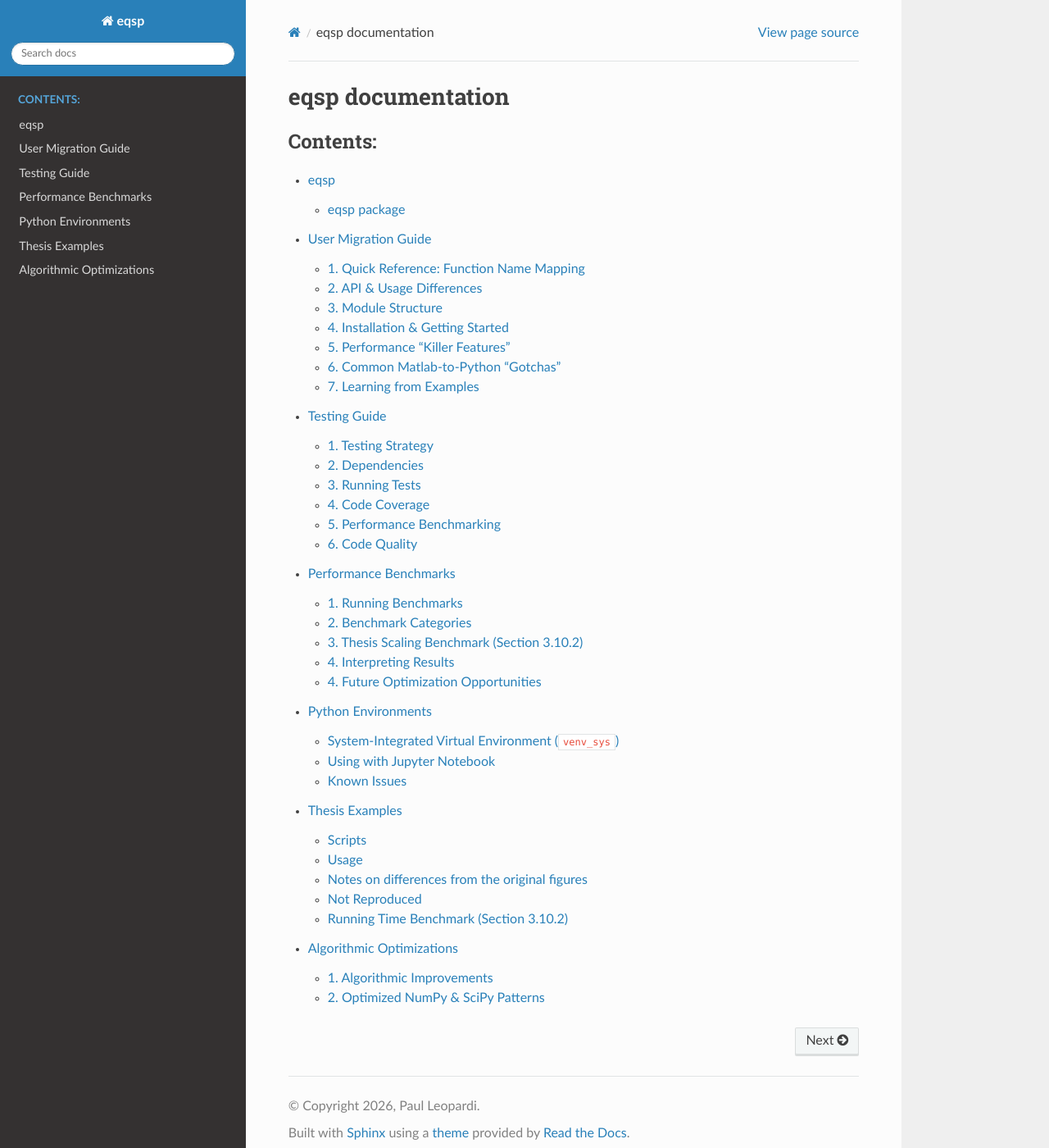
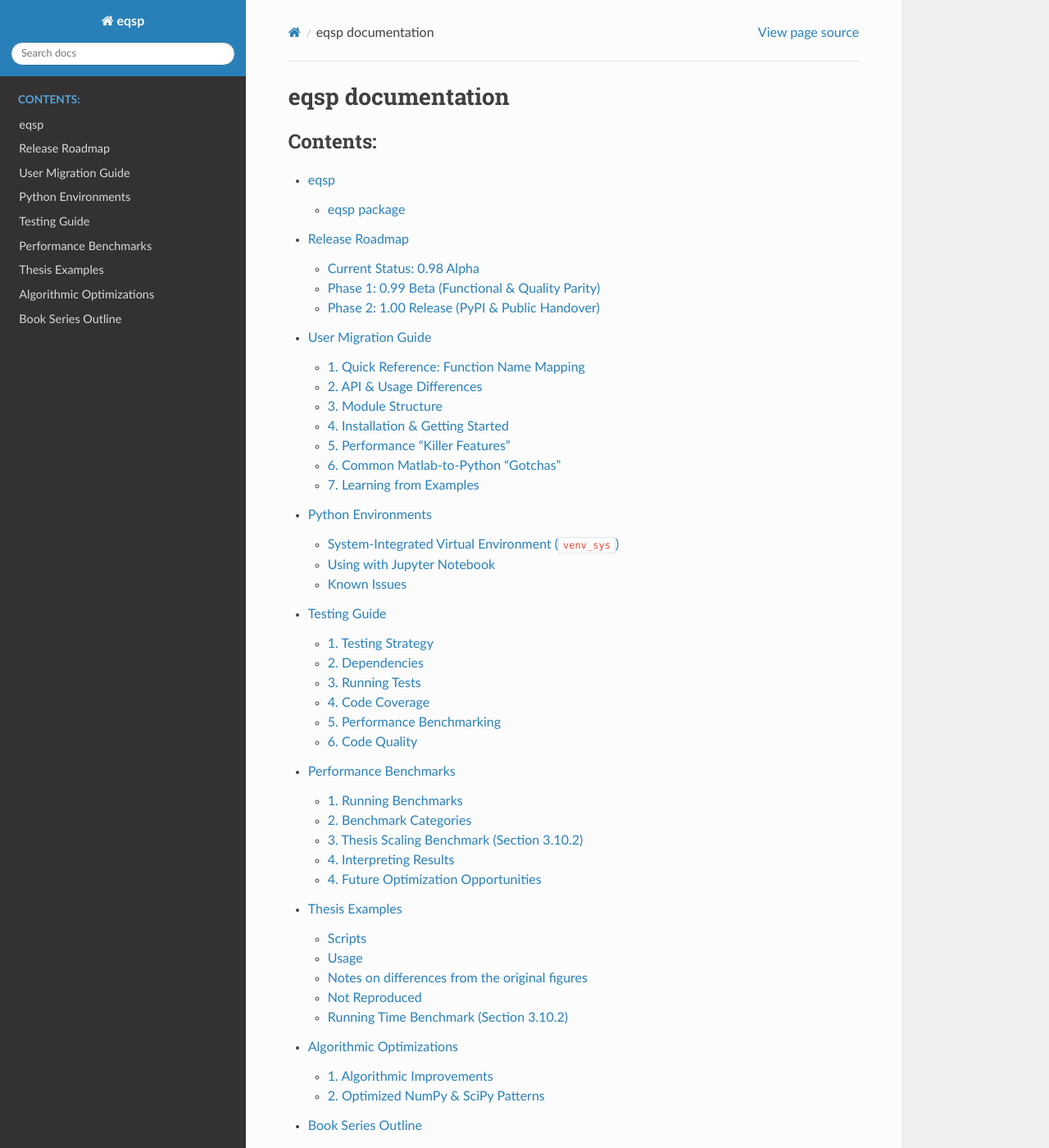
Before and after one commit to penguian/eqsp, a Sphinx documentation site: the page built from doc/index.rst, in a window 1280 px wide and 1400 px high. Shown: the whole window at 82% size. Built offline with Sphinx 7.4.7 and the Read the Docs theme 3.1.0, drawn with Linux system fonts in a browser that asks for light colours; some of the changed lines change nothing that is shown; some of the changed text lies outside the part shown.

Commit message:
Update the documentation for Alpha release

```diff
--- /dev/null
+++ b/doc/book_series_outline.md
@@ -0,0 +1,87 @@
+# Book Series Outline: Equal Area Sphere Partitioning in Python
+
+This document provides a structured outline for the planned two-volume documentation series on ReadTheDocs.
+
+---
+
+## Volume 1: The User Guide
+**Purpose**: An accessible entry point for researchers and scientists using the `eqsp` toolkit.
+
+### 1. Introduction & Setup
+- **Background**: Overview of Equal Area Sphere Partitioning (EQ) and its applications.
+- **Environment Management**:
+  - Python version requirements (3.11+).
+  - Virtual environment strategies (`venv` vs `venv_sys`).
+  - Handling system-integrated dependencies (Mayavi, VTK, PyQt5).
+- **Quick Start**: Generating your first point set in 60 seconds.
+
+### 2. The Applicability of EQSP: Use Cases
+*Based on: "The applicability of equal area partitions of the unit sphere", JAS 1(2), 2024.*
+- **History of the Toolbox**: Evolution from the 2005 Matlab release to the current Python port.
+- **Cross-Disciplinary Applications**:
+  - **Climate & Weather**: Spatio-temporal reconstructions and load balancing for the ECMWF Integrated Forecasting System (IFS).
+  - **Biology & Medicine**: RNA folding simulations ($S^3$), 3D MRI sampling trajectories, and brain connectivity parcellation.
+  - **Geophysics**: Sampling tectonic patterns on the moon and locating geomagnetic virtual observatories (GVOs).
+  - **Engineering & Physics**: Micromechanics of carbon fibre and correlation energy in Fermi gases.
+  - **Robotics & Visualization**: Orientation estimation via hyperhemispheres and Google Earth spatial data mapping (R2G2).
+- **Evaluating Performance**: Lessons from comparisons with $k$-means clustering, spiral points, and icosahedral partitions.
+
+### 3. Core Concepts & Geometries
+- **Coordinate Systems**: Spherical vs Euclidean conventions in `eqsp`.
+- **The EQ Algorithm**: Intuition behind recursive zonal partitioning.
+- **Supported Manifolds**: Operations on $S^2$, $S^3$, and higher-dimensional spheres $S^d$.
+
+### 4. Practical Usage
+- **Partitioning**: Working with `eq_regions` and `eq_point_set`.
+- **Property Analysis**: Measuring minimum distance, packing density, and Riesz energy.
+- **Histograms & Binning**: Vectorized point-in-region lookups for bulk data on $S^2$.
+
+### 5. Visualization & Illustration
+- **2D Schematics**: Matplotlib-based algorithm diagrams and projections.
+- **3D Interactive Graphics**: Mastering Mayavi for rendering partitions and point sets on $S^2$ and $S^3$.
+- **Jupyter Integration**: Using `ipyevents` for interactive research in notebooks.
+
+### 6. Reproducing Research
+- **PhD Thesis Examples**: A guide to the `examples/phd-thesis/src` scripts.
+- **Calibration**: Matching thesis aesthetics (LaTeX titles, axis formatting, markers).
+
+---
+
+## Volume 2: The Maintenance Guide
+**Purpose**: A deep technical manual for developers, contributors, and those extending the library.
+
+### 1. Architecture & Design
+- **Module Breakdown**: Internal (`_private`) vs Public API logic.
+- **The Composite Strategy**: Integrating Matplotlib LaTeX rendering with Mayavi/VTK scenes.
+- **Extensibility**: Design patterns for adding new manifolds or property metrics.
+
+### 2. Algorithmic Optimizations (The Python Shift)
+- **Vectorization Patterns**: Replacing Matlab loops with NumPy/masked-array operations.
+- **Spatial Indexing**: Using KDTrees for $O(N \log N)$ distance property calculations.
+- **Numerical Stability**: Root-finding optimizations for cap radius calculation.
+
+### 3. Performance & Scaling
+- **The $O(N^{0.6})$ Proof**: High-fidelity benchmarking of `eq_regions` across dimensions.
+- **Symmetry-Aware Energy**: Implementation of block-based summation for Riesz energy.
+- **Parallelization**: Multi-process strategies for computationally heavy figures (e.g., Fig 3.7).
+- **Suggestions for Improvement**:
+    - **Cython/Numba Integration**: Transitioning recursive collar loops to compiled C/LLVM for near-native speed.
+    - **Persistent Caching**: Implementing disk-based or memory-resident caches for regional properties across sequential research runs.
+    - **Advanced Vectorization**: Researching "ragged array" structures (e.g., via `awkward-array`) to eliminate loops over varying partition sizes $N$.
+
+### 4. Quality Assurance & Verification
+- **Static Analysis**: Achieving and maintaining 10.00/10 Pylint and zero-Ruff compliance.
+- **Test Infrastructure**: Managing the `pytest` suite and doctest parity.
+- **Coverage Strategy**: Analyzing results from the `run_coverage.py` tool.
+
+### 5. Maintaining and Generating the Documentation
+- **Docstring Standards**: Leveraging Google-style docstrings for automated API extraction.
+- **The `doc/*.md` Library**: Managing the collection of background and technical guides.
+- **Sphinx build system**: Orchestrating the `make html` workflow and `index.rst` management.
+- **ReadTheDocs (RTD) Strategy**: Webhook integration, versioning (Alpha/Beta/Stable), and public hosting.
+- **Guide Lifecycle**: Procedures for periodic updates to the User and Maintenance Guides to reflect library evolution.
+
+### 6. Release & Lifecycle
+- **The PyPI Pipeline**: Build systems, metadata, and `twine` uploading.
+- **Test-Driven Versions**: Verification workflows on TestPyPI.
+- **Roadmap Governance**: Managing the transition between Alpha, Beta, and Production branches.
--- a/doc/index.rst
+++ b/doc/index.rst
@@ -6,9 +6,11 @@ eqsp documentation
    :caption: Contents:
 
    api/modules
+   Release Roadmap <release_roadmap.md>
    User Migration Guide <user_migration_guide.md>
+   Python Environments <python_environments.md>
    Testing Guide <testing_guide.md>
    Performance Benchmarks <benchmarks.md>
-   Python Environments <python_environments.md>
    Thesis Examples <phd-thesis-examples.md>
    Algorithmic Optimizations <performance.md>
+   Book Series Outline <book_series_outline.md>
--- /dev/null
+++ b/doc/release_roadmap.md
@@ -0,0 +1,42 @@
+# Release Roadmap: `eqsp`
+
+This document outlines the technical path from the current **0.98 alpha** state to a production **1.00** release on PyPI. It is intended for alpha testers and contributors to understand the remaining milestones and stability goals.
+
+## Current Status: 0.98 Alpha
+The codebase has been successfully migrated from Matlab to a vectorized Python implementation. Core features, high-fidelity thesis reproduction scripts, and $O(\mathcal{N}^{0.6})$ scaling have been verified.
+
+---
+
+## Phase 1: 0.99 Beta (Functional & Quality Parity)
+**Goal**: Feature freeze, CI stabilization, and release candidate verification.
+
+### 1. API Stabilization & Cleanup
+- **API Freeze**: Final audit of the Public API (`point_set_props.py`, `region_props.py`, `visualizations.py`) to ensure naming consistency and stability.
+- **Enhanced Documentation**: Ensure all internal math optimizations and complex logic are professionally documented in docstrings.
+
+### 2. Automated Testing Infrastructure
+- **Comprehensive CI**: Expand GitHub Actions to automate testing across Python 3.11, 3.12, and 3.13.
+- **Strict Linting**: Continuous enforcement of `ruff` and `pylint` (10.00/10 target) via CI gates.
+
+### 3. Build & Distribution
+- **Distribution Verification**: Verify `.tar.gz` and `.whl` builds using the `build` module.
+- **TestPyPI Milestone**: Perform internal distribution testing on TestPyPI to ensure seamless installation and dependency resolution.
+
+---
+
+## Phase 2: 1.00 Release (PyPI & Public Handover)
+**Goal**: Production deployment and public availability of the complete toolkit.
+
+### 1. Integration of Planned Documentation Guides
+The following guides are planned for finalization and integration as official documentation books:
+- **User Guide**: Comprehensive documentation for end-users, covering installation, basic usage, and 3D visualizations.
+- **Maintenance Guide**: Technical details on the library's internal math, performance optimizations, and contribution workflows.
+
+### 2. Production Deployment
+- **Official Release**: Bump version to `1.0.0` in `pyproject.toml`.
+- **Git Milestone**: Create a signed Git tag `v1.0.0`.
+- **PyPI Upload**: Final production upload for public availability (`pip install eqsp`).
+
+### 3. Final Verification
+- **Clean-room Validation**: Comprehensive final verification of the library installed directly from PyPI against the thesis baseline.
+- **Release Ready**: Final audit to ensure all developer-only artifacts and internal tools are purged from the public release branch.
```
